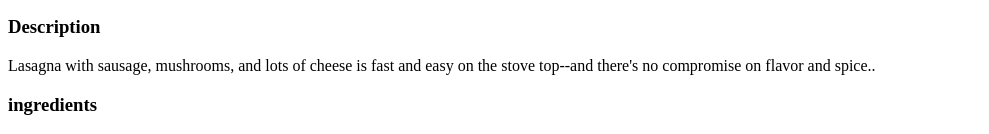
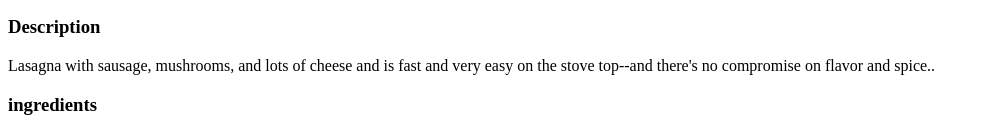
Before and after one commit to Namelezz-code/peters-recipes, a plain HTML site: page recipes/lasagna.html in a window 1280 px wide. Shown: the part 534-668 px from the top of the page, without its empty margins (0-989 px from the left). Drawn offline with Linux system fonts and the light colour scheme.

Commit message:
add recipes/lasagna.html

```diff
--- a/recipes/lasagna.html
+++ b/recipes/lasagna.html
@@ -3,8 +3,8 @@
 <img src="images/skillet lasagna.png">
 <h3>Description</h3>
 <p>
-    Lasagna with sausage, mushrooms, and lots of cheese is fast and
-     easy on the stove top--and there's no compromise on flavor and spice..
+    Lasagna with sausage, mushrooms, and lots of cheese and is fast and
+    very easy on the stove top--and there's no compromise on flavor and spice..
 </p>
 <h3>ingredients</h3>
 <ul>
```
